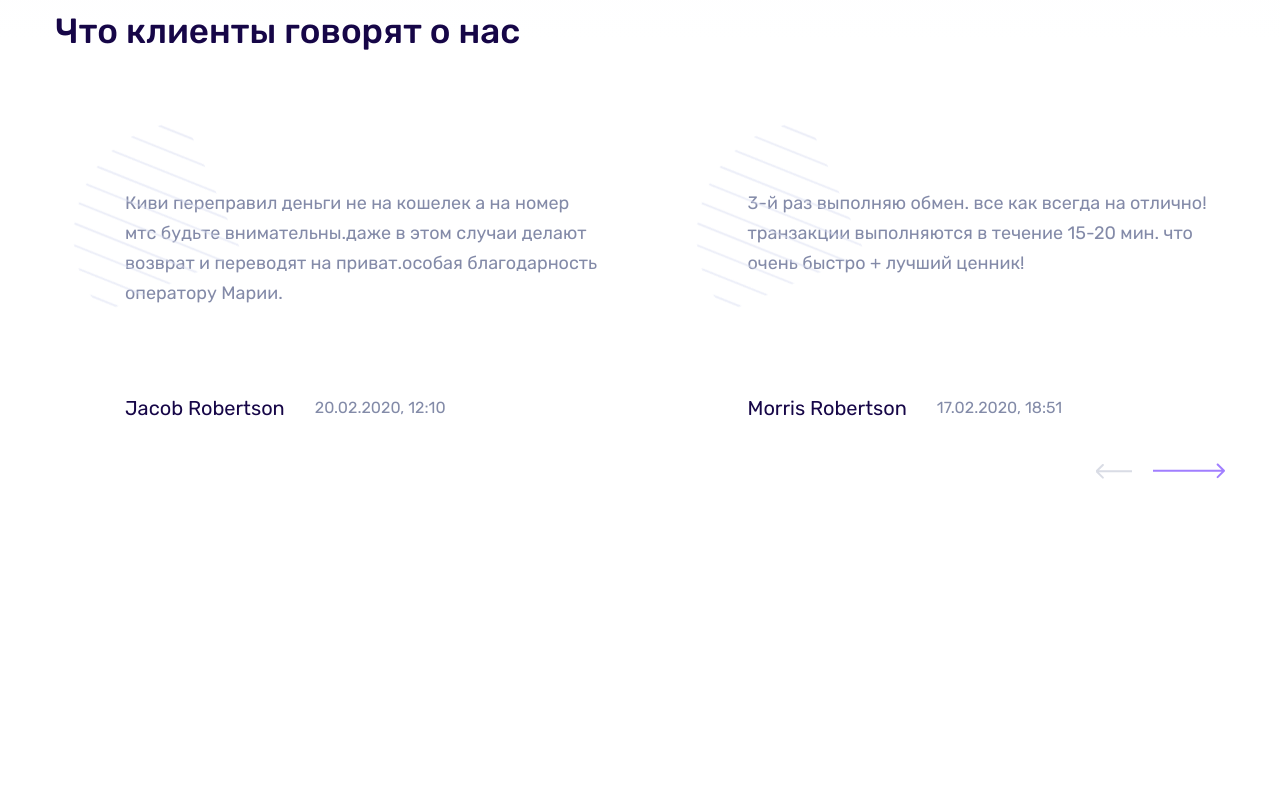
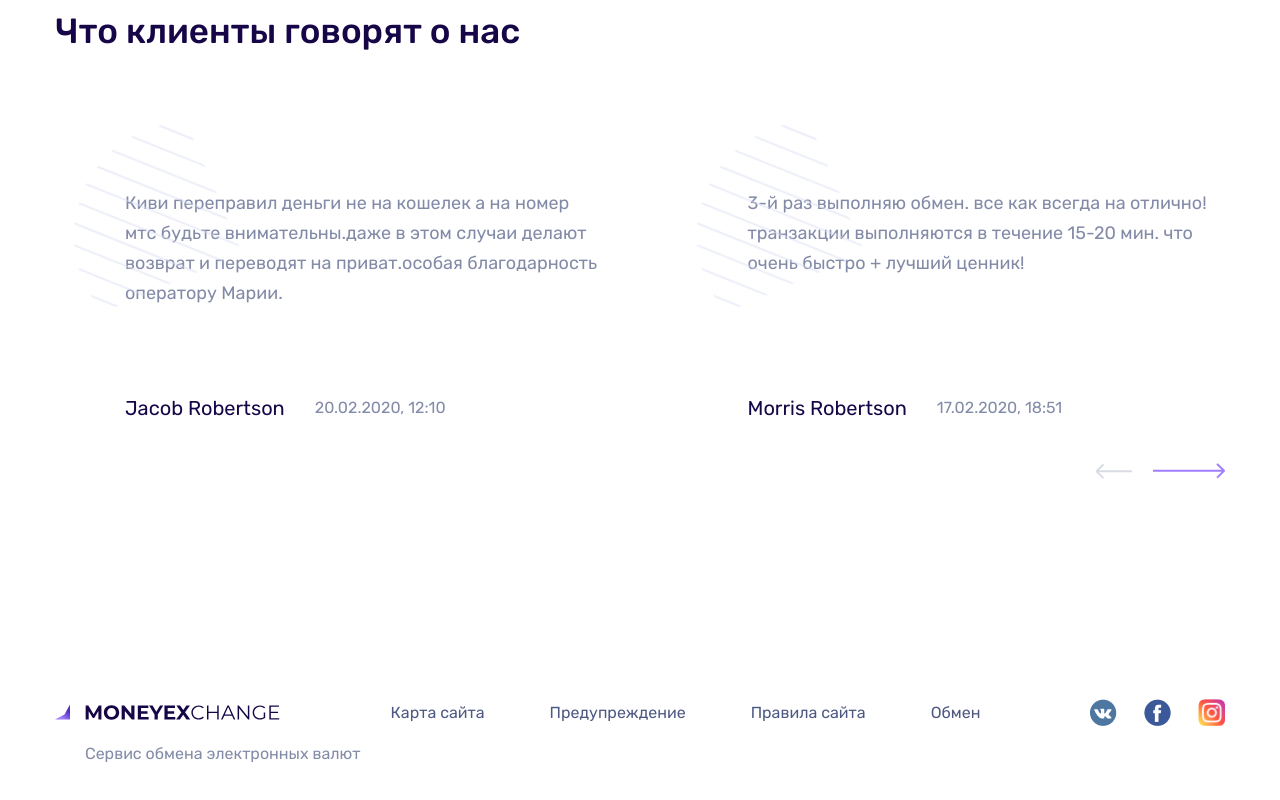
Before and after one commit to NikitosKokos/MONEYEXCHANGE, a plain HTML site: page MONEYEXCHANGE/index.html in a window 1280 px wide. Shown: the part 2466-3266 px from the top of the page. Before the commit the page ends 3085 px from the top, so only its background shows below. Drawn offline with nearby package versions, Linux system fonts and the light colour scheme; files whose address does not match are found by name.

Commit message:
added footer

```diff
--- a/#src/scss/blocks/_footer.scss
+++ b/#src/scss/blocks/_footer.scss
@@ -0,0 +1,131 @@
+.footer {
+    padding: 80px 0;
+    @media (max-width: $md2+px){
+        padding: 60px 0 80px 0;
+    }
+    &__content {
+
+    }
+    &__body{
+        display: flex;
+        align-items: center;
+        @media (max-width: $md2+px){
+           flex-direction: column;
+        }
+    }
+    &__info {
+        @media (max-width: $md2+px){
+            margin: 0px 0px 30px 0px;
+            text-align: center;
+        }
+    }
+
+    &__logo {
+        max-width: 226px;
+        @media (max-width: $md1+px){
+            max-width: 200px;
+        }
+        img{
+            max-width: 100%;
+            height: auto;
+        }
+    }
+
+    &__descr {
+        color: #838BA8;
+        padding: 20px 0px 0px 30px;
+        @media (max-width: $md2+px){
+            padding: 15px 0px 0px 0px;
+        }
+    }
+
+    &__nav {
+        flex: 1 1 auto;
+        padding: 0 20px;
+        display: flex;
+        align-items: center;
+        justify-content: center;
+
+    }
+
+    &__list {
+        display: flex;
+        align-items: center;
+        flex-wrap: wrap;
+        @media (max-width: 600px){
+           flex-direction: column;
+        }
+        li{
+            margin: 0px 65px 0px 0px;
+            @media (max-width: $md1+px){
+                margin: 0px 50px 0px 0px;
+            }
+            &:last-child{
+              margin: 0px 0px 0px 0px;
+            }
+            @media (max-width: $md2+px){
+                margin: 0px 30px 30px 0px;
+                &:last-child{
+                    margin: 0px 0px 30px 0px;
+                  }
+            }
+            @media (max-width: 600px){
+                margin: 0px 0px 30px 0px;
+            }
+        }
+    }
+
+    &__link {
+        color: #4E5983;
+        transition: all .3s ease-in-out;
+        position: relative;
+         &:before{
+            content: '';
+            position: absolute;
+            width: 0%;
+            height: 1px;
+            bottom: 0;
+            left: 0;
+            background: currentColor;
+            transition: all .2s ease-in-out;
+            }
+         &:after{
+            content: '';
+            position: absolute;
+            width: 0%;
+            height: 1px;
+            bottom: -3px;
+            left: 0;
+            background: currentColor;
+            transition: all .4s ease-in-out;
+        }
+        @media (min-width: 992px){
+           &:hover{
+            &:before{
+               width: 100%;
+           }
+           &:after{
+            width: 100%;
+        }
+         }
+        }
+    }
+
+    &__cosial {
+        display: flex;
+        align-items: center;
+    }
+
+    &__item {
+        width: 27px;
+        height: 27px;
+        margin: 0px 27px 0px 0px;
+        &:last-child{
+          margin: 0px 0px 0px 0px;
+        }
+        img{
+            max-width: 100%;
+            height: auto;
+        }
+    }
+}
--- a/MONEYEXCHANGE/index.html
+++ b/MONEYEXCHANGE/index.html
@@ -251,7 +251,26 @@
 			</main>
 			<footer class="footer">
 	<div class="footer__content _container">
+		<div class="footer__body">
+			<div class="footer__info">
+				<a href="/" class="footer__logo"><img src="./img/logo/logo.svg" alt="logo footer"></a>
 
+			</div>
+			<div class="footer__nav">
+				<ul class="footer__list">
+					<li><a href="#" class="footer__link">Карта сайта</a></li>
+					<li><a href="#" class="footer__link">Предупреждение</a></li>
+					<li><a href="#" class="footer__link">Правила сайта</a></li>
+					<li><a href="#" class="footer__link">Обмен</a></li>
+				</ul>
+			</div>
+			<div class="footer__cosial">
+				<a href="#" class="footer__item"><img src="./img/icons/social/01.png" alt="social"></a>
+				<a href="#" class="footer__item"><img src="./img/icons/social/02.png" alt="social"></a>
+				<a href="#" class="footer__item"><img src="./img/icons/social/03.png" alt="social"></a>
+			</div>
+		</div>
+		<div class="footer__descr" data-da='footer__info,1,992'>Сервис обмена электронных валют</div>
 	</div>
 </footer>
 		</div>
```
Also changed, not shown: #src/_footer.html (+19 -0 lines), MONEYEXCHANGE/css/style.css, MONEYEXCHANGE/css/style.min.css.
